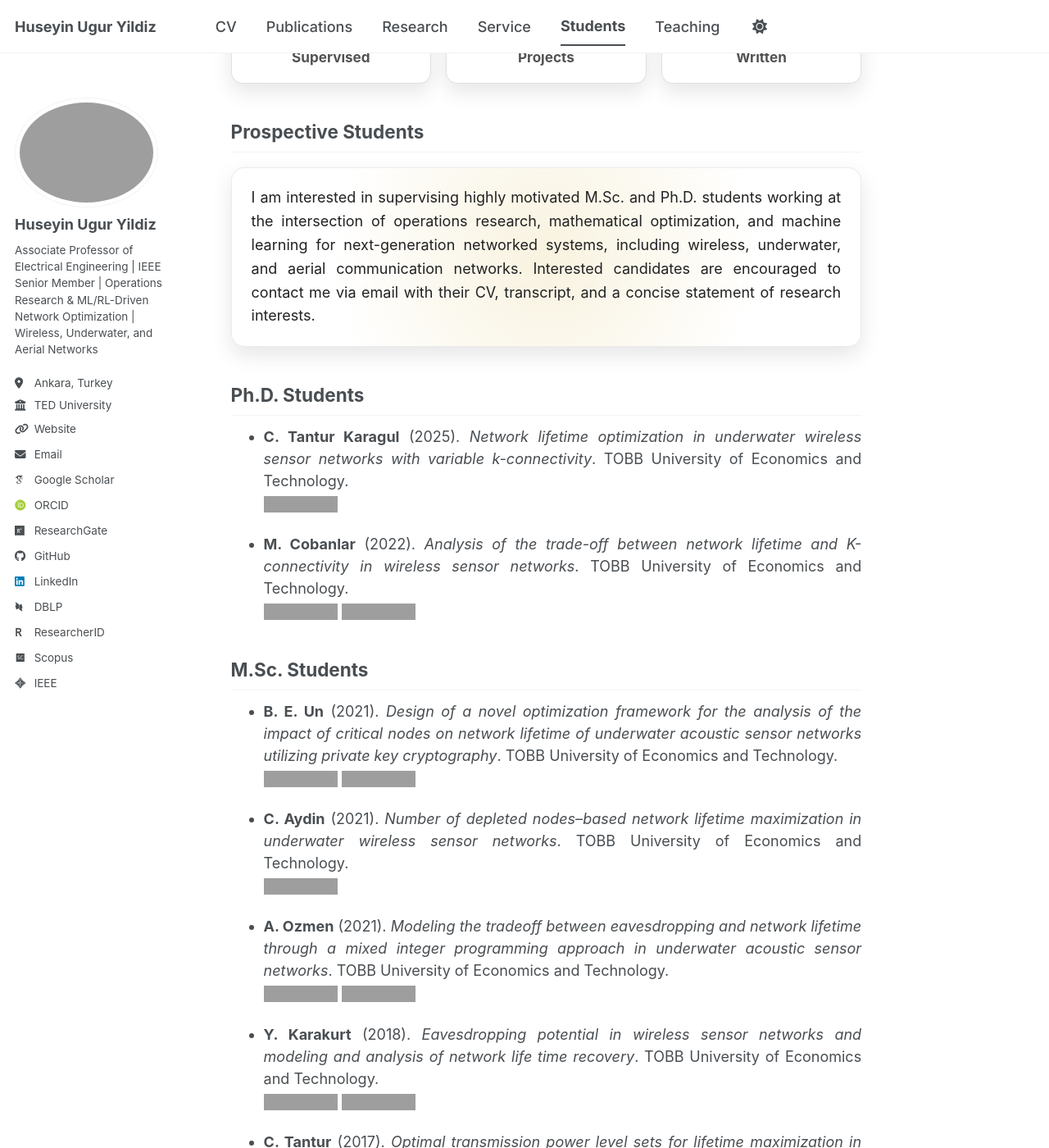
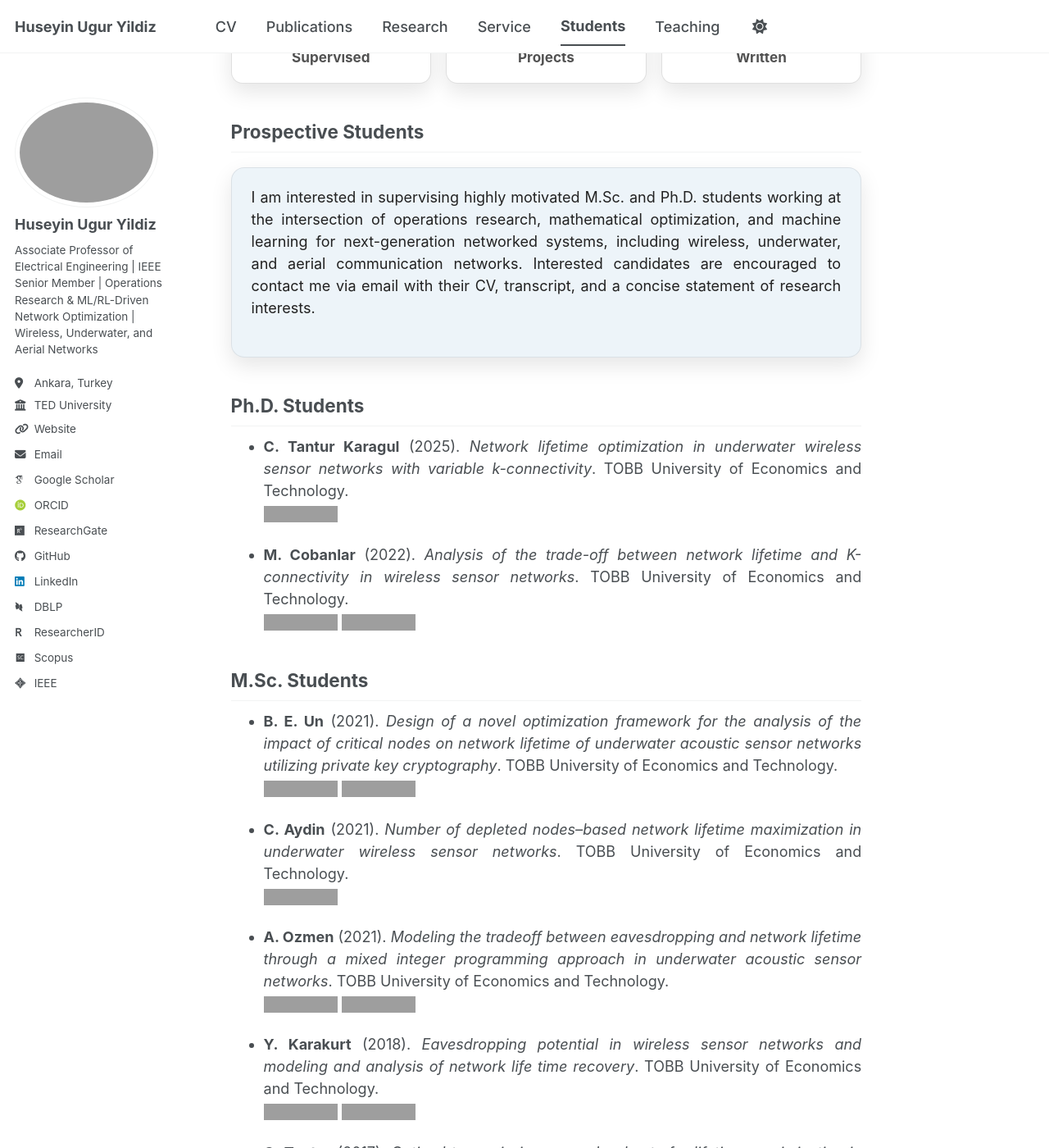
Before and after one commit to huguryildiz/huguryildiz.github.io, a Jekyll site: the page built from _pages/students.md, in a window 1280 px wide and 1400 px high, scrolled down 236 px. Shown: the whole window at 82% size. Built offline with Jekyll 4.4.1, drawn with Linux system fonts in a browser that asks for light colours; some web fonts are replaced; a script bundle is joined from its source files by our own code; library files that are not in the unit come from our copies; a style sheet for code colours, icons or effects is not loaded; grey boxes are pictures that could not be loaded.

Commit message:
Update supervision-stats.css

```diff
--- a/assets/css/supervision-stats.css
+++ b/assets/css/supervision-stats.css
@@ -38,86 +38,39 @@
   color: var(--pub-muted);
 }
 
-/* =========================================================
-   Prospective Students Card
-   - Matches supervision stat cards in dark mode
-   - Cool academic breathing glow
-   - Clean typography
-   ========================================================= */
+/* =========================================
+   Prospective Card – Full Background Pulse
+   Subtle academic breathing effect
+   ========================================= */
 
-.prospective-card{
-  position: relative;
-  overflow: hidden;
-
+.prospective-card {
   padding: 22px 24px;
   margin: 18px 0 18px 0;
 
   border-radius: 16px;
 
-  /* Default (light mode) */
   background: var(--pub-card-bg);
   color: var(--pub-text);
+
   border: 1px solid rgba(0,0,0,.08);
+  box-shadow: 0 10px 26px rgba(0,0,0,.10);
 
-  box-shadow: 0 10px 26px rgba(0,0,0,.10);
+  animation: fullPulse 3.8s ease-in-out infinite;
 }
 
-/* Keep paragraph compact */
-.prospective-card p{
-  margin: 0;
-  text-align: left;
-  line-height: 1.6;
+/* Dark mode border refinement */
+html[data-theme="dark"] .prospective-card,
+body[data-theme="dark"] .prospective-card {
+  border-color: rgba(255,255,255,.10);
 }
 
-/* =========================================================
-   Dark mode background EXACTLY like supervision cards
-   ========================================================= */
+/* Smooth breathing background animation */
+@keyframes fullPulse {
+  0%, 100% {
+    background-color: var(--pub-card-bg);
+  }
 
-html[data-theme="dark"] .prospective-card,
-body[data-theme="dark"] .prospective-card,
-html.dark .prospective-card,
-body.dark .prospective-card,
-html.dark-mode .prospective-card,
-body.dark-mode .prospective-card{
-  background: var(--pub-card-bg) !important;
-  border: 1px solid rgba(255,255,255,.10) !important;
-}
-
-/* =========================================================
-   Academic Glow (Same tone family as your theme blue)
-   Subtle breathing radial overlay
-   ========================================================= */
-
-.prospective-card::before{
-  content: "";
-  position: absolute;
-  inset: 0;
-  border-radius: inherit;
-  pointer-events: none;
-
-  /* Use the same academic blue tone */
-  background: radial-gradient(
-  circle at 50% 50%,
-  rgba(212,175,55,.16),   /* Academic gold */
-  rgba(212,175,55,0) 65%
-);
-
-  opacity: 0;
-  animation: academicPulse 3.8s ease-in-out infinite;
-}
-
-/* Keep content above animated layer */
-.prospective-card > *{
-  position: relative;
-  z-index: 1;
-}
-
-/* Smooth breathing animation */
-@keyframes academicPulse{
-  0%, 100%{
-    opacity: 0;
-  }
-  50%{
-    opacity: 1;
+  50% {
+    background-color: rgba(31,119,180,0.08); /* subtle academic blue */
   }
 }
```
